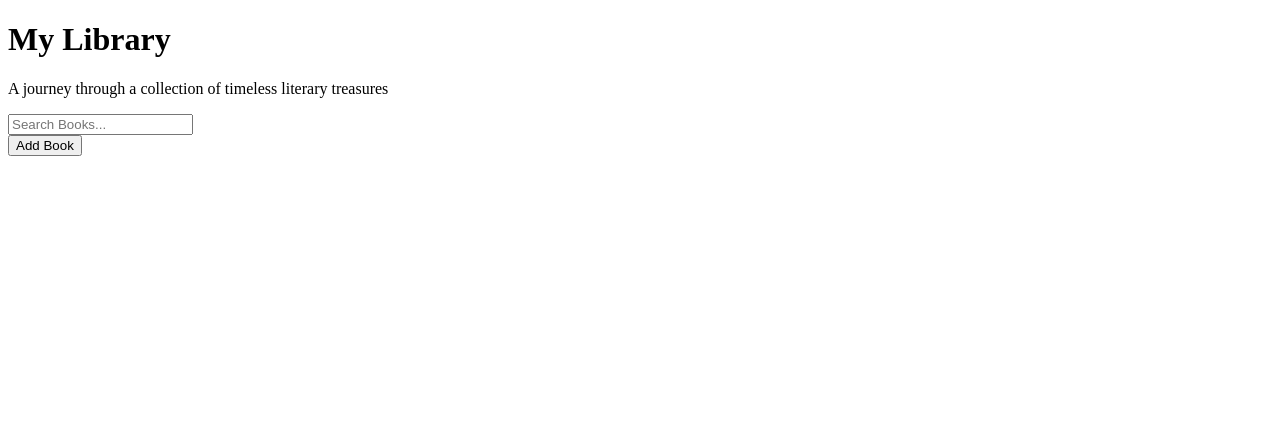
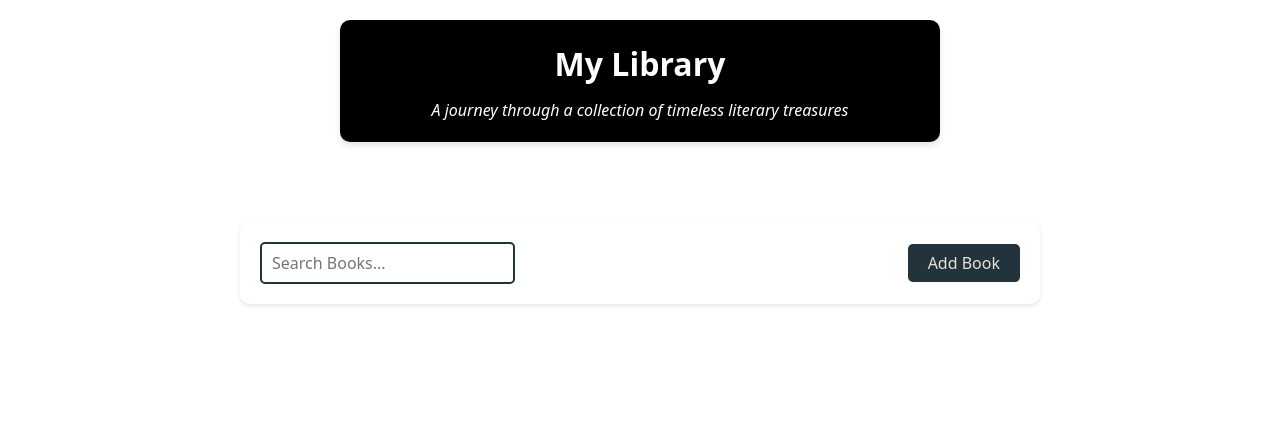
Before and after one commit to WildAxewAppears/book-library, a plain HTML site: page index.html in a window 1280 px wide. Drawn offline with nearby package versions, Linux system fonts and the light colour scheme.

Commit message:
made first css adjustments

```diff
--- a/index.html
+++ b/index.html
@@ -4,25 +4,24 @@
     <meta charset="UTF-8">
     <meta name="viewport" content="width=device-width, initial-scale=1.0">
     <title>My Library</title>
+    <link rel="stylesheet" href="./styles.css">
 </head>
 <body>
+    <div class="container">
         <header>
             <h1> My Library</h1>
             <p>A journey through a collection of timeless literary treasures</p>
         </header>
-
         <div class="user-tools">
             <div class="search-box">
                 <input type="text" id="search" placeholder="Search Books...">
             </div>
-
             <div class="add-books">
                 <button id="add">Add Book</button>
             </div>
         </div>
-
         <div class="main-content">
-
+        </div>
     </div>
 
 
--- a/styles.css
+++ b/styles.css
@@ -0,0 +1,130 @@
+@import "/home/wildaxewappears/node_modules/modern-normalize/modern-normalize.css";
+
+h1, h2, h3, h4, h5, figure, p, ol, ul {
+    margin: 0;
+}
+
+ol[role="list"], ul[role="list"] {
+    list-style: none;
+    padding-inline: 0;
+}
+
+img {
+    display: block;
+    max-inline-size: 100%;
+}
+
+:root {
+    line-height: 1.5;
+}
+
+body {
+    font-size: 1rem;
+    margin: 0;
+    padding: 0;
+    min-height: 100vh;
+    display: flex;
+    flex-direction: column;
+  }
+
+  .container {
+    display: flex;
+    flex-direction: column;
+    gap: 5rem;
+    padding: 1.25rem;
+  }
+
+  header {
+    align-self: center;
+    text-align: center;
+    padding: 1.25rem;
+    background-color: black;
+    color: white;
+    border-radius: 10px;
+    box-shadow: 0 4px 6px rgba(0, 0, 0, 0.1);
+    width: 80%;
+    max-width: 600px;
+  }
+
+  header h1{
+    margin-bottom: 0.625rem;
+  }
+
+  header p {
+    font-style: italic ;
+  }
+
+  .user-tools {
+    display: flex;
+    align-items: center;
+    justify-content: space-between;
+    gap: 1rem;
+    width: 100%;
+    max-width: 800px;
+    margin: 0 auto;
+    padding: 1.25rem;
+    border-radius: 10px;
+    box-shadow: 0 2px 4px rgba(0, 0, 0, 0.1);
+  }
+
+  .user-tools input {
+    padding: 10px;
+    border: 2px solid #22333B;
+    border-radius: 5px;
+    font-size: 16px;
+  }
+
+  .user-tools button {
+    padding: 0.625rem 1.25rem;
+    background-color: #22333B;
+    color: #EAE0D5;
+    border: none;
+    border-radius: 5px;
+    cursor: pointer;
+    transition: background-color 0.3s ease;
+    font-size: 16px;
+  }
+  .user-tools button:hover{
+    background-color:chocolate;
+  }
+
+  .main-content{
+    display: grid;
+    grid-template-columns: repeat(auto-fill, minmax(250px, 1fr));
+    grid-template-rows: max-content;
+    gap: 20px;
+    padding: 20px;
+    justify-content: center;
+  }
+
+  .cards {
+    display: flex;
+    flex-direction: column;
+    justify-content: space-between;
+    padding: 1.25rem;
+    justify-content: space-between;
+    border: none;
+    border-radius: 10px;
+    background-color: #EAE0D5;
+    box-shadow: 0 4px 6px rgba(0, 0, 0, 0.1);
+
+  }
+
+ .cards h3{
+    margin-bottom: 10px;
+ }
+
+ .cards p {
+    margin: 5px 0 ;
+ }
+
+ .cards button {
+    margin-top: 15px;
+    padding: 8px 15px;
+    background-color: #22333B;
+    color: #EAE0D5;
+    border: none;
+    border-radius: 5px;
+    cursor: pointer;
+    transition: background-color 0.3s;
+ }
```
Lines whose indentation alone changed are shown as unchanged.
